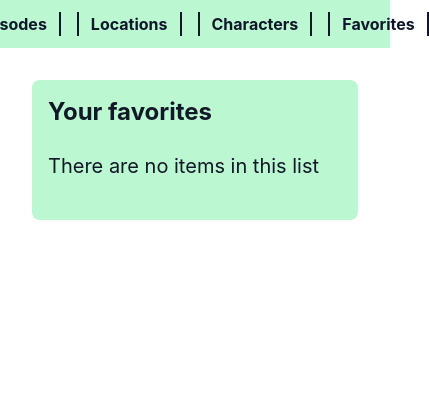
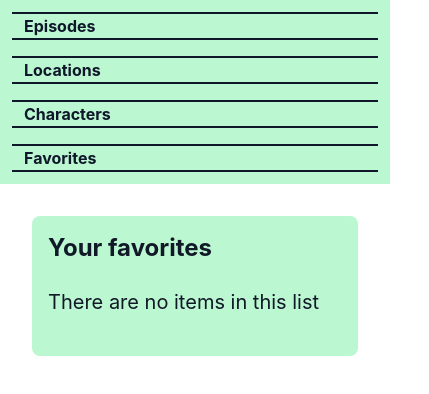
Before and after one commit to juliflorezg/prueba-solicito-julian-florez, a React (Vite) app in the folder client-react/: page /favorites in a window 390 px wide. Shown: the top 394 px of the page, 429 px wide, since content can reach past the window. Built offline with nearby package versions, Linux system fonts and the light colour scheme.

Commit message:
update - styles

```diff
--- a/client-react/src/components/Character.jsx
+++ b/client-react/src/components/Character.jsx
@@ -14,7 +14,7 @@ export default function Character({ stats }) {
   const [showFavMsg, setShowFavMsg] = useState(false);
 
   const FavoriteMessage = () => (
-    <div className='absolute top-0 left-8 w-28 text-sm md:w-52 md:text-lg bg-rose-300 text-rose-950'>
+    <div className='absolute top-0 left-8 sm:top-full sm:left-auto sm:-right-1/2 w-28 text-sm md:w-52 md:text-lg bg-rose-300 text-rose-700'>
       <p className='text-center'>
         {isCharacterInFavs ?
           "Remove from Favorites"
@@ -51,13 +51,12 @@ export default function Character({ stats }) {
           <p>Location: {location?.name}</p>
         </div>
 
-        {/* <p>{isCharacterInFavs ? "is in" : "is not in favs"}</p> */}
-        <Link to={`/character/${id}`} className='w-1/4 text-center rounded-md bg-teal-400 text-slate-900 hover:bg-teal-200 transition-all'>
+        <Link to={`/character/${id}`} className='w-max px-2 text-center rounded-md bg-teal-400 text-slate-900 hover:bg-teal-200 transition-all'>
           More info
         </Link>
       </div>
       <div
-        className='relative w-6 cursor-pointer '
+        className='relative w-6 cursor-pointer h-6'
         onMouseEnter={() => setShowFavMsg(true)}
         onMouseLeave={() => setShowFavMsg(false)}
         onClick={handleSetFavorite}
--- a/client-react/src/components/TabComponent.jsx
+++ b/client-react/src/components/TabComponent.jsx
@@ -4,10 +4,10 @@ import { Link } from 'react-router-dom'
 function TabComponent({ tabs }) {
   console.log(tabs)
   return (
-    <header className='flex justify-center gap-4 p-3 bg-green-200 text-slate-900 font-bold'>
+    <header className='flex flex-col sm:flex-row justify-center gap-4 p-3 bg-green-200 text-slate-900 font-bold'>
       {tabs.map((tab, i) => {
         return (
-          <Link to={tab} key={tab + i} className='border-x-2 px-3 border-slate-900'>
+          <Link to={tab} key={tab + i} className='border-y-2  sm:border-y-0 border-x-0 sm:border-x-2 px-3 border-slate-900'>
             {`${tab[0].toUpperCase()}${tab.slice(1, tab.length)}`}
           </Link>
         )
```
